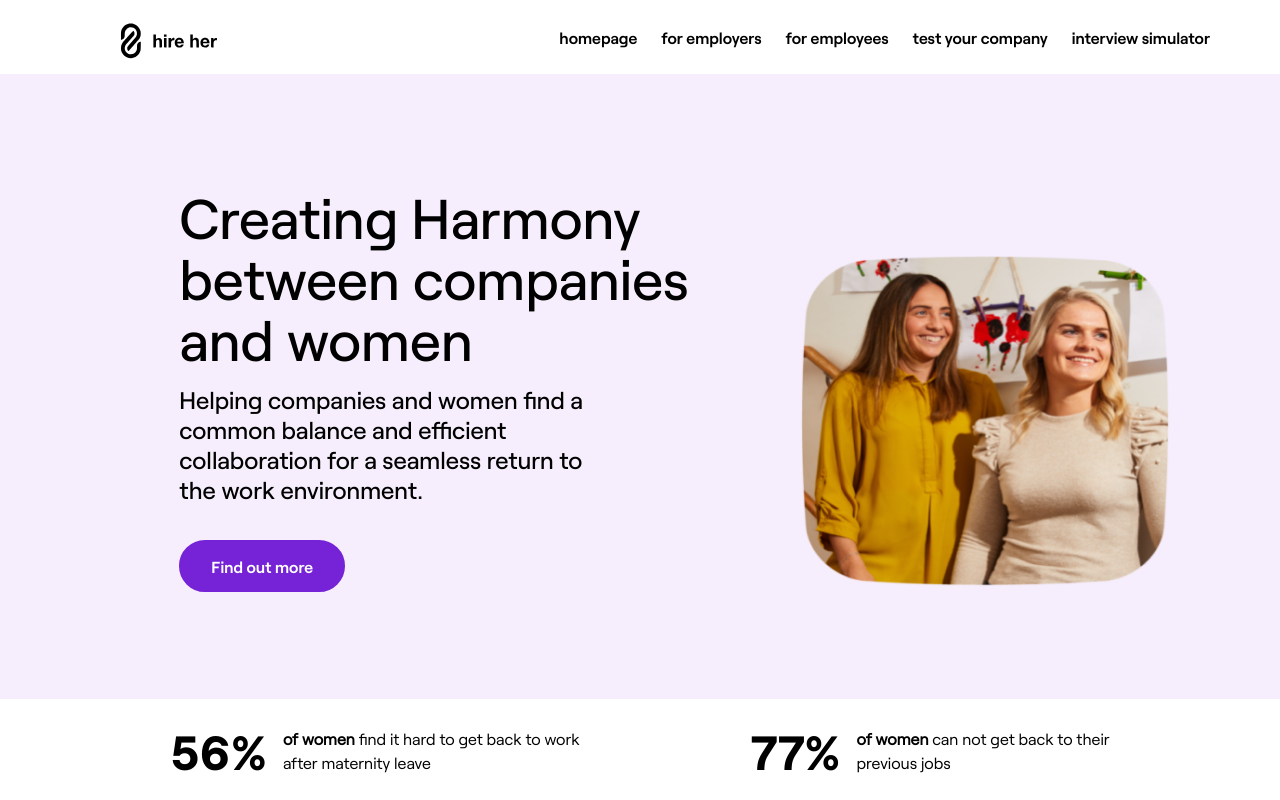
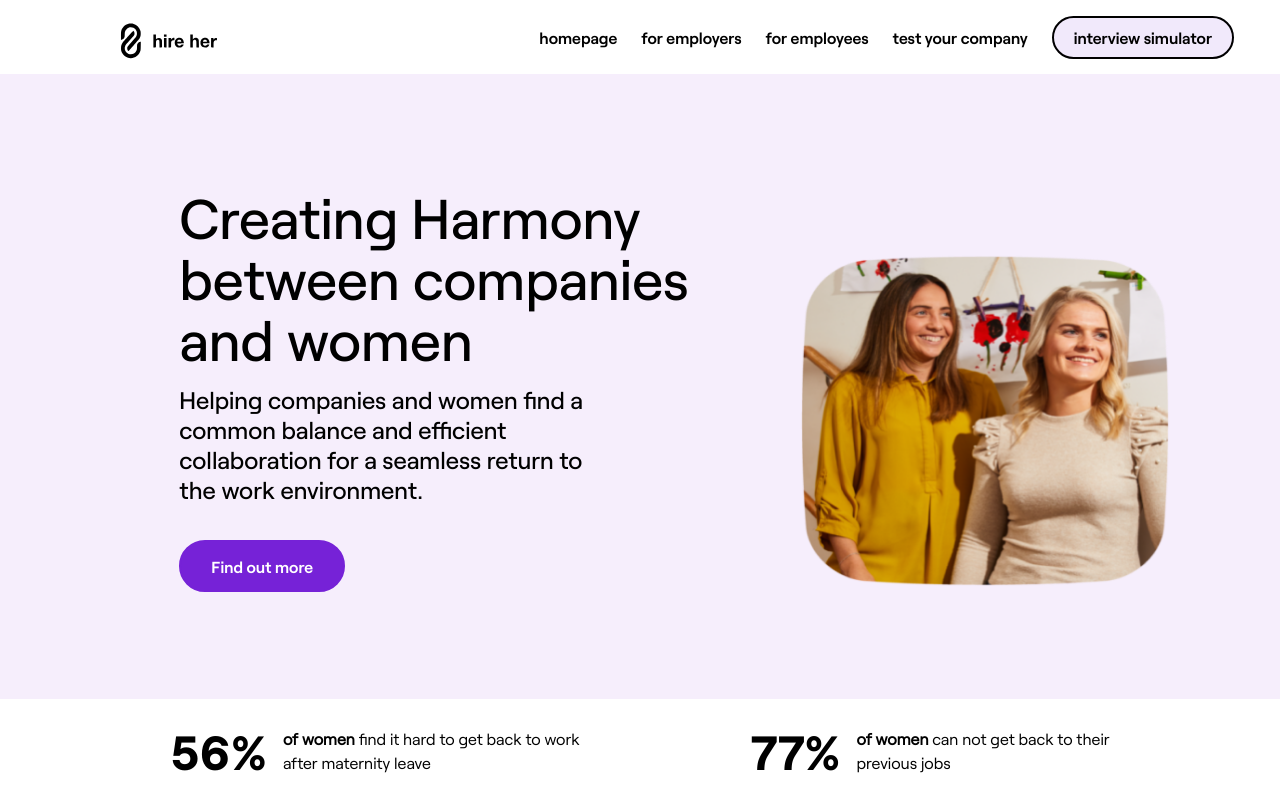
Before and after one commit to s0lena/hire-her, a React (Vite) app: page / in a window 1280 px wide. Shown: the top 800 px of the page. Built offline with nearby package versions, Linux system fonts and the light colour scheme.

Commit message:
style css changes in header and mainpage

```diff
--- a/src/components/CompanyAssesementHero/style.css
+++ b/src/components/CompanyAssesementHero/style.css
@@ -17,9 +17,7 @@
     color: #000;
     font-family: "Roobert-medium";
     font-size: 56px;
-    /* font-weight: bold; */
     line-height: 61px;
-    /* padding-left: 24px; */
     margin: 0;
 }
 
@@ -38,7 +36,6 @@
     height: 52px;
     border: 2px solid #7622D7;
     background: #7622D7;
-    /* margin-left: 24px; */
     margin-bottom: 106.5px;
     font-family: 'Roobert-semibold';
     font-size: 16px;
@@ -59,8 +56,6 @@
     }
 
     .container-hero-test img {
-        /* width: 100%;
-        height: auto; */
         width: 195px;
         height: 195px;
         margin-bottom: 16px;
--- a/src/components/Header/index.jsx
+++ b/src/components/Header/index.jsx
@@ -57,7 +57,9 @@ export const Header = () => {
         </Link>
         <Link
           to="/interview"
-          className={active === '/interview' ? 'active' : ''}
+          className={`interview-button ${
+            active === '/interview' ? 'active' : ''
+          }`}
           onClick={() => handleLinkClick('/interview')}
         >
           interview simulator
--- a/src/components/Header/style.css
+++ b/src/components/Header/style.css
@@ -43,6 +43,25 @@ a.active {
 
 .hamburger {
     display: none;
+}
+
+.interview-button {
+    background-color: #F1E9FB;
+    padding: 10px 20px;
+    border-radius: 32px;
+    border: 2px solid black;
+    cursor: pointer;
+    font-family: 'Roobert-semibold';
+    font-size: 16px;
+    text-align: center;
+    text-decoration: none;
+    color: black;
+    transition: background-color 0.3s;
+}
+
+.interview-button.active {
+    background-color: #7622D7;
+    color: white;
 }
 
 
--- a/src/components/HeroAssessmentTest/style.css
+++ b/src/components/HeroAssessmentTest/style.css
@@ -2,8 +2,6 @@
   background: #7622D7;
   background-size: cover;
   padding-top: 80px;
-  /* padding-left: 176px;
-  padding-right: 176px; */
   min-height: 861.5px;
   width: 100vw;
   padding-bottom: 48px;
@@ -34,9 +32,8 @@
 .container-heroAssessmentTest__text {
   background-color: white;
   width: 1088px;
-  min-height:450px;
+  min-height: 450px;
   padding: 48px 0;
-  /* padding-left: 0; */
   display: flex;
   flex-direction: row;
   align-items: center;
@@ -62,9 +59,7 @@
   gap: 16px;
   text-align: left;
   align-items: flex-start;
-  /* margin-left:74px; */
   max-width: 100%;
-  /* height: 350px; */
 }
 
 .container-heroAssessmentTest__text h3 {
@@ -74,7 +69,7 @@
   letter-spacing: -0.20000000298023224px;
   max-width: 100%;
   color: black;
-  margin-bottom:20px;
+  margin-bottom: 20px;
 }
 
 .container-heroAssessmentTest__text p {
@@ -83,13 +78,13 @@
   font-weight: 400;
   line-height: 27px;
   letter-spacing: -0.44999998807907104px;
-  width:417px;
+  width: 417px;
   max-width: 100%;
   margin: 0;
 }
 
 .container-heroAssessmentTest__text button {
-  background-color:  #F1E9FB;
+  background-color: #F1E9FB;
   padding: 16px 32px 16px 32px;
   gap: 0px;
   border-radius: 32px;
@@ -121,6 +116,12 @@
     padding: 20px;
   }
 
+  .container-heroAssessmentTest h3 {
+    text-align: start;
+    padding-left: 20px;
+    padding-top: 20px;
+  }
+
   .container-heroAssessmentTest__text-content h3 {
     font-size: 24px;
     line-height: 28px;
@@ -139,7 +140,6 @@
     line-height: 22px;
     flex-direction: row;
     gap: 15px;
-    /* justify-content: space-between; */
   }
 
   .container-heroAssessmentTest__text {
--- a/src/components/HeroSplit/style.css
+++ b/src/components/HeroSplit/style.css
@@ -19,7 +19,7 @@
   box-sizing: border-box;
   width: 100%;
   flex: 1;
-
+  border-radius: 20px;
 }
 
 .container-heroSplit__employee {
@@ -156,6 +156,7 @@ a {
       /* height: auto; */
       align-items: flex-start;
       padding: 15px;
+      border-radius: 20px;
     }
 
     .container-heroSplit__employee h3,
```
